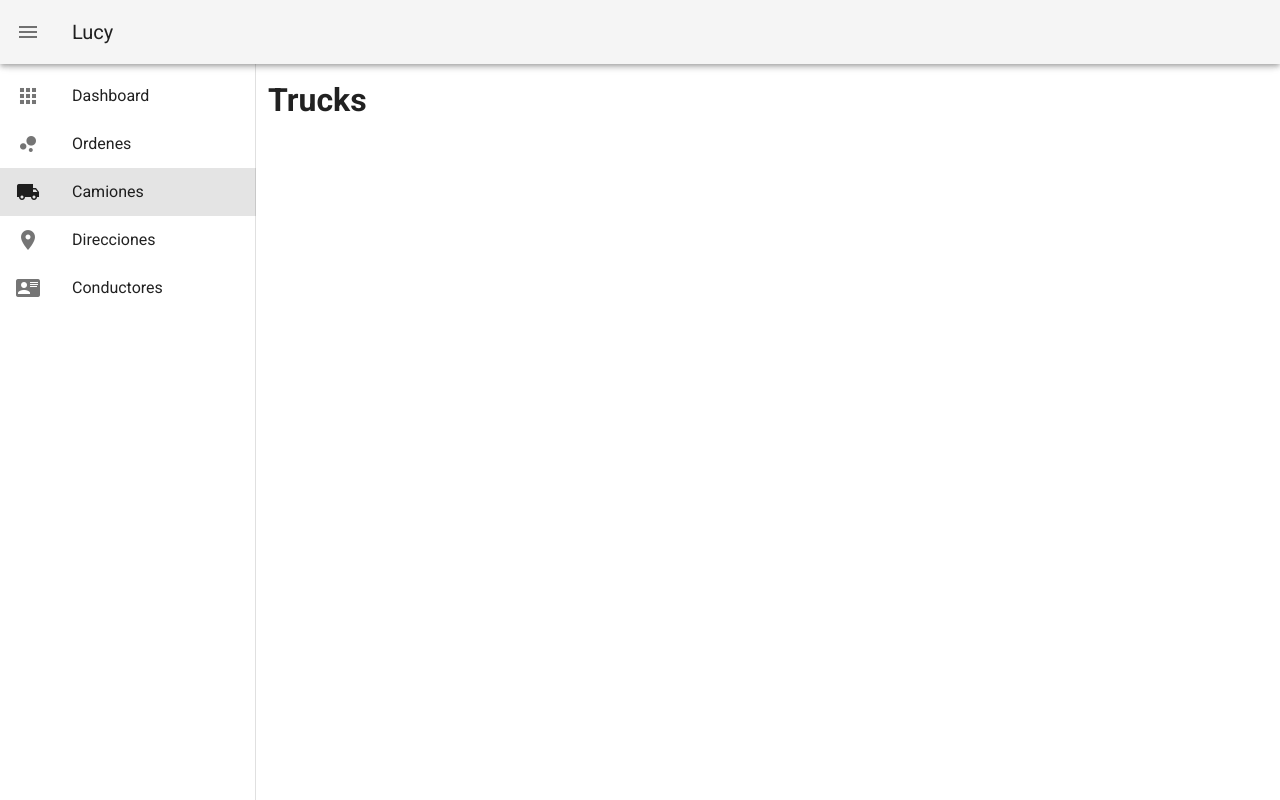
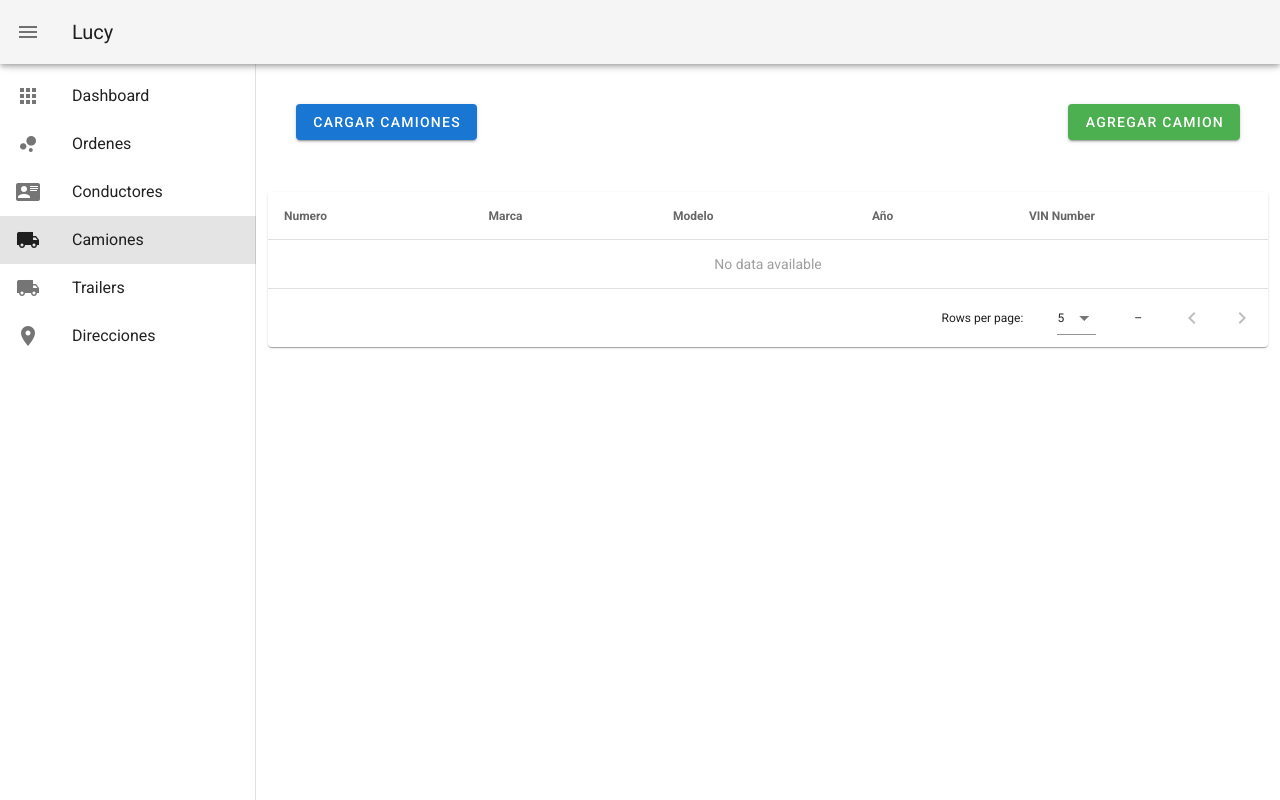
Before and after one commit to maugh108/Hermes, a Vue app: page /camiones in a window 1280 px wide. Built offline with nearby package versions, Linux system fonts and the light colour scheme.

Commit message:
se agrego la opcion de Trailer y tambien la tabla de trucks

```diff
--- a/src/App.vue
+++ b/src/App.vue
@@ -70,20 +70,26 @@ export default {
           to: '/ordenes'
         },
         {
+          icon: 'mdi-card-account-details',
+          title: 'Conductores',
+          to: '/conductores'
+        },
+        {
           icon: 'mdi-truck',
           title: 'Camiones',
           to: '/camiones',
+        },
+        {
+          icon: 'mdi-truck',
+          title: 'Trailers',
+          to: '/Trailers',
         },
         {
           icon: 'mdi-map-marker',
           title: 'Direcciones',
           to: '/direcciones'
         },
-        {
-          icon: 'mdi-card-account-details',
-          title: 'Conductores',
-          to: '/conductores'
-        }
+
       ],
       miniVariant: false,
       title: 'Lucy'
--- a/src/router/index.js
+++ b/src/router/index.js
@@ -26,15 +26,16 @@ const routes = [
     component: () => import('../views/TrucksView.vue')
   },
   {
+    path: '/Trailers',
+    name: 'trailers',
+    component: () => import('../views/TrailersView.vue')
+  },
+  {
     path: '/direcciones',
     name: 'address',
     component: () => import('../views/LocationsView.vue')
   },
-  {
-    path: '/conductores',
-    name: 'drivers',
-    component: () => import('../views/DriversView.vue')
-  }
+
 ]
 
 const router = new VueRouter({
--- a/src/views/DriversView.vue
+++ b/src/views/DriversView.vue
@@ -10,13 +10,12 @@
                 <v-data-table :headers="headers" :items="items" :items-per-page="5" class="elevation-1" >
                     <template v-slot:item="row">
                         <tr>
-                            <td>{{row.item.nombre}}</td>
+                            <td>{{row.item.Nombre}}</td>
                             <td>{{row.item.Nacimineto}}</td>
                             <td>{{row.item.Licencia}}</td>
                             <td>{{row.item.Expiracion}}</td>
                             <td>{{row.item.Ciudad}}</td>
                             <td>{{row.item.Telefono}}</td>
-                            >
                         </tr>
                     </template>
                 </v-data-table>
@@ -28,7 +27,7 @@
 
 <script>
     export default{
-        name:'Orders',
+        name:'Conductores',
         data(){
             return{
                 headers: [
--- /dev/null
+++ b/src/views/TrailersView.vue
@@ -0,0 +1,14 @@
+<template>
+    <v-container>
+        <h1>Trailers</h1>
+    </v-container>
+</template>
+
+<script>
+    export default{
+        name:'Trailers'
+    }
+</script>
+
+<style>
+</style>
--- a/src/views/TrucksView.vue
+++ b/src/views/TrucksView.vue
@@ -1,12 +1,55 @@
 <template>
-    <v-container>
-        <h1>Trucks</h1>
+  <v-container>
+        <v-row class="pa-10">
+            <v-btn color="primary" @click="CargarOrdenes">Cargar camiones</v-btn>
+            <v-spacer></v-spacer>
+            <v-btn color="success">Agregar Camion</v-btn>
+        </v-row>
+        <v-row>
+            <v-col cols="12">
+                <v-data-table :headers="headers" :items="items" :items-per-page="5" class="elevation-1" >
+                    <template v-slot:item="row">
+                        <tr>
+                            <td>{{row.item.Numero}}</td>
+                            <td>{{row.item.Marca}}</td>
+                            <td>{{row.item.Modelo}}</td>
+                            <td>{{row.item.Año}}</td>
+                            <td>{{row.item.VINnumber}}</td>
+                        </tr>
+                    </template>
+                </v-data-table>
+            </v-col>
+        </v-row>
     </v-container>
 </template>
 
 <script>
     export default{
-        name:'Trucks'
+        name:'Trucks',
+        data(){
+            return{
+                headers: [
+                    { text: 'Numero'},
+                    { text: 'Marca'},
+                    { text: 'Modelo' },
+                    { text: 'Año'},
+                    { text: 'VIN Number' },
+                ],
+                items:[],
+                backendData: [
+                    {Numero: "15", Marca: "Ford", Modelo: "150", Año: "2015", VINnumber: "1XKAD49X9BJ276534" },
+                    {Numero: "15", Marca: "Ford", Modelo: "150", Año: "2015", VINnumber: "1XKAD49X9BJ276534"},
+                    {Numero: "15", Marca: "Ford", Modelo: "150", Año: "2015", VINnumber: "1XKAD49X9BJ276534"},
+                    {Numero: "15", Marca: "Ford", Modelo: "150", Año: "2015", VINnumber: "1XKAD49X9BJ276534"},
+                    {Numero: "15", Marca: "Ford", Modelo: "150", Año: "2015", VINnumber: "1XKAD49X9BJ276534"}
+                ]
+            }
+        },
+        methods:{
+            CargarOrdenes(){
+                this.items = this.backendData
+            }
+        }
     }
 </script>
 
```
